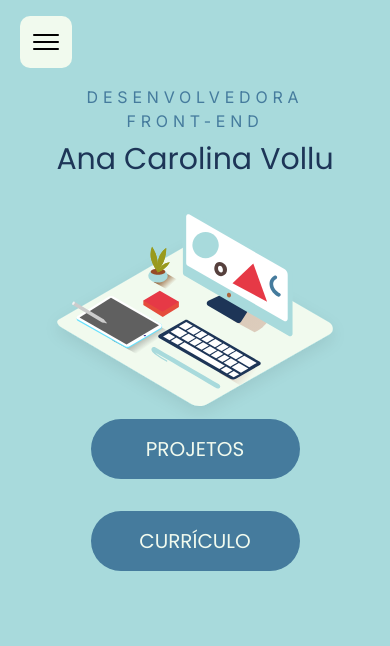
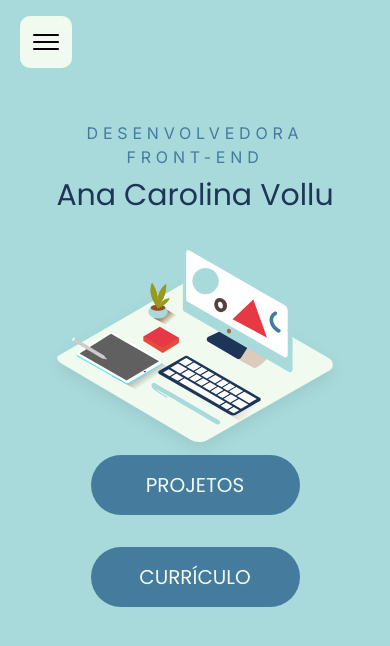
Before and after one commit to anavollu/curriculo-ana, a SvelteKit app: page / in a window 390 px wide. Shown: the top 646 px of the page. Built offline with nearby package versions, Linux system fonts and the light colour scheme.

Commit message:
fix: menu button alignment

```diff
--- a/src/routes/+layout.svelte
+++ b/src/routes/+layout.svelte
@@ -17,7 +17,7 @@
 
 <div class="flex min-h-full flex-col overflow-hidden">
 	<div class="z-10 mx-auto w-full max-w-[1440px]">
-		<div class="flex items-center justify-between px-5 py-4 lg:px-12 lg:pt-6 lg:pb-0">
+		<div class="flex items-center justify-between px-5 pt-4 lg:px-12 lg:pt-6">
 			<div class="lg:hidden">
 				<Menu pages={data.resume.home.menuItems} />
 			</div>
--- a/src/routes/menu.svelte
+++ b/src/routes/menu.svelte
@@ -9,12 +9,12 @@
 	}[];
 </script>
 
-<div class="absolute flex self-start lg:hidden">
+<div class="flex self-start lg:hidden">
 	<button
 		on:click={() => {
 			menuOpen = !menuOpen;
 		}}
-		class="rounded-[10px] bg-offwhite p-[11px] active:bg-blue"
+		class="rounded-[10px] bg-offwhite p-[11px]  active:bg-blue"
 	>
 		<img src={menuIcon} alt="Ícone do menu" />
 	</button>
```
